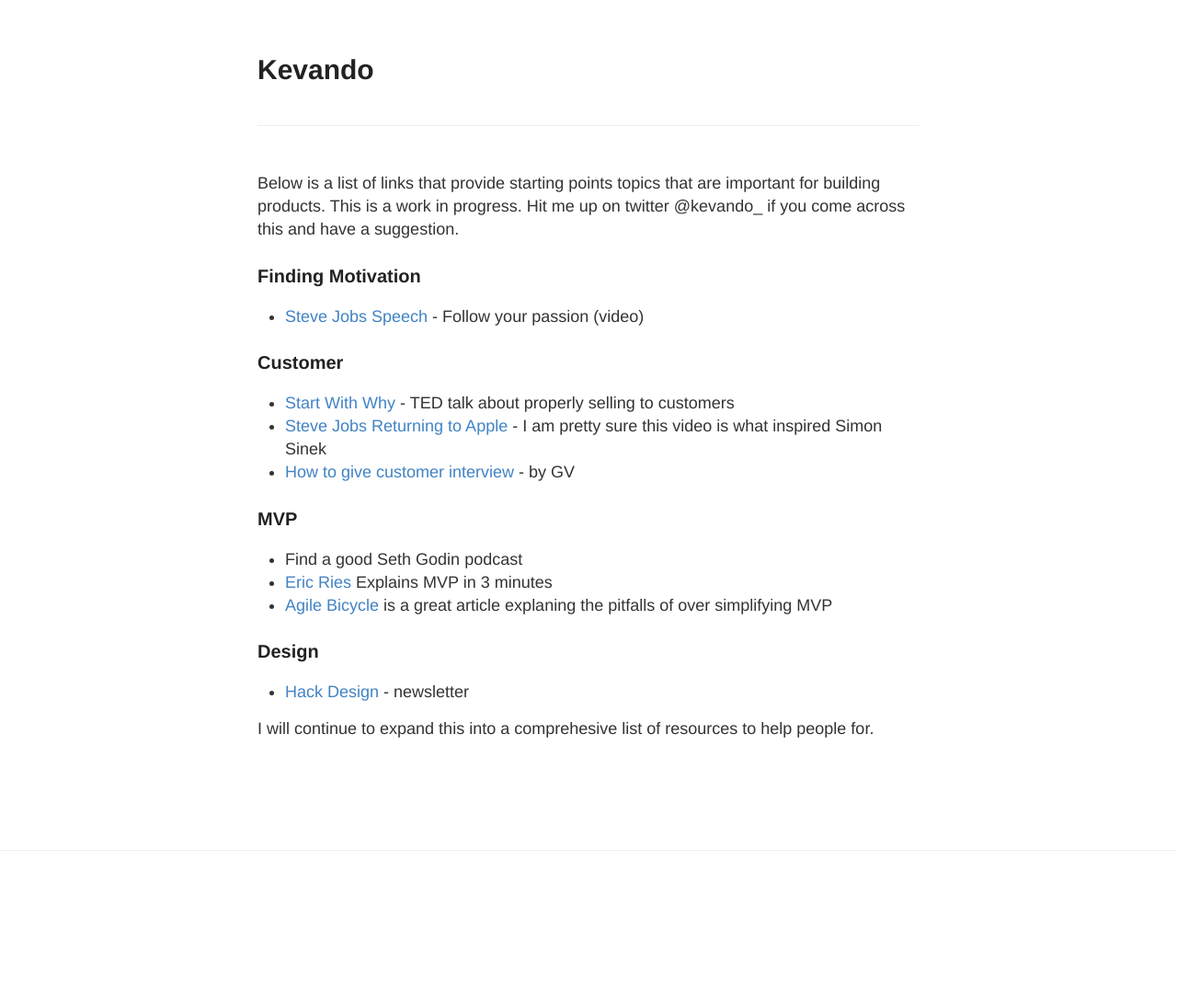
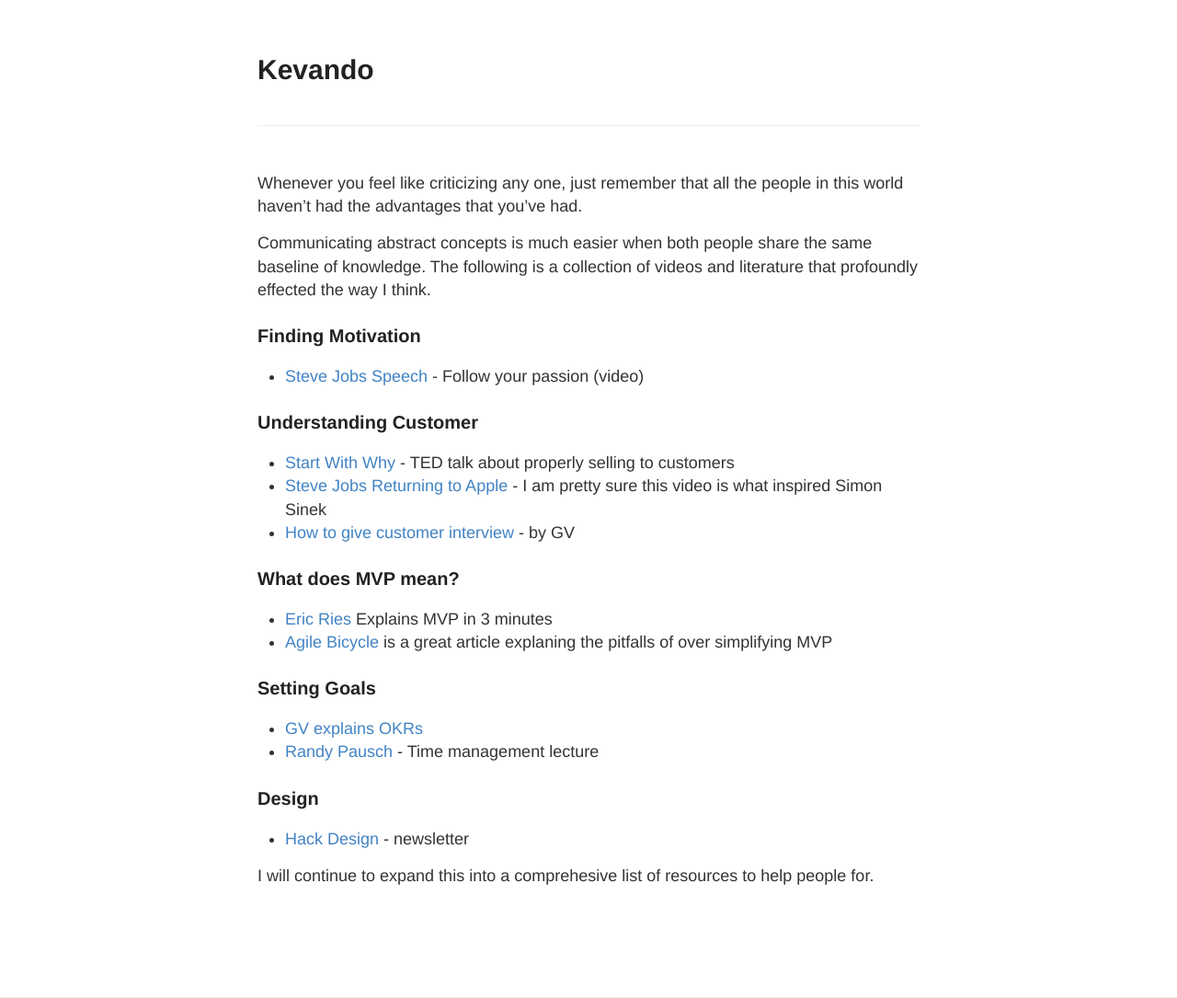
Before and after one commit to kevando/kevando.github.io, a Jekyll site: the page built from index.md, in a window 1280 px wide. Shown: the whole page at 92% size. Built offline with Jekyll 4.4.1, drawn with Linux system fonts in a browser that asks for light colours; Markdown is read by kramdown in place of the engine named in the settings; before the commit the page ends 925 px from its top, so only the background shows below that.

Commit message:
some new links

```diff
--- a/index.md
+++ b/index.md
@@ -2,7 +2,9 @@
 layout: default
 ---
 
-Below is a list of links that provide starting points topics that are important for building products. This is a work in progress. Hit me up on twitter @kevando_ if you come across this and have a suggestion.
+> Whenever you feel like criticizing any one, just remember that all the people in this world haven’t had the advantages that you’ve had.
+
+Communicating abstract concepts is much easier when both people share the same baseline of knowledge. The following is a collection of videos and literature that profoundly effected the way I think.
 
 ### Finding Motivation
 
@@ -10,22 +12,27 @@
 * [Steve Jobs Speech] - Follow your passion (video)
 
 
-### Customer
+### Understanding Customer
 
 * [Start With Why] - TED talk about properly selling to customers
 * [Steve Jobs Returning to Apple] - I am pretty sure this video is what inspired Simon Sinek
 * [How to give customer interview] - by GV
 
-### MVP
-* Find a good Seth Godin podcast
+### What does MVP mean?
 * [Eric Ries] Explains MVP in 3 minutes
 * [Agile Bicycle] is a great article explaning the pitfalls of over simplifying MVP
 
+### Setting Goals
+* [GV explains OKRs]
+* [Randy Pausch] - Time management lecture
 
-
+[GV explains OKRs]: <https://www.youtube.com/watch?v=mJB83EZtAjc>
+[Randy Pausch]: <https://www.youtube.com/watch?v=oTugjssqOT0>
 
 ### Design
 * [Hack Design] - newsletter
+
+[Hack Design]: <https://hackdesign.org/>
 
 
 I will continue to expand this into a comprehesive list of resources to help people for.
```
Also changed, not shown: other parts of index.md (+1 -1 lines).
